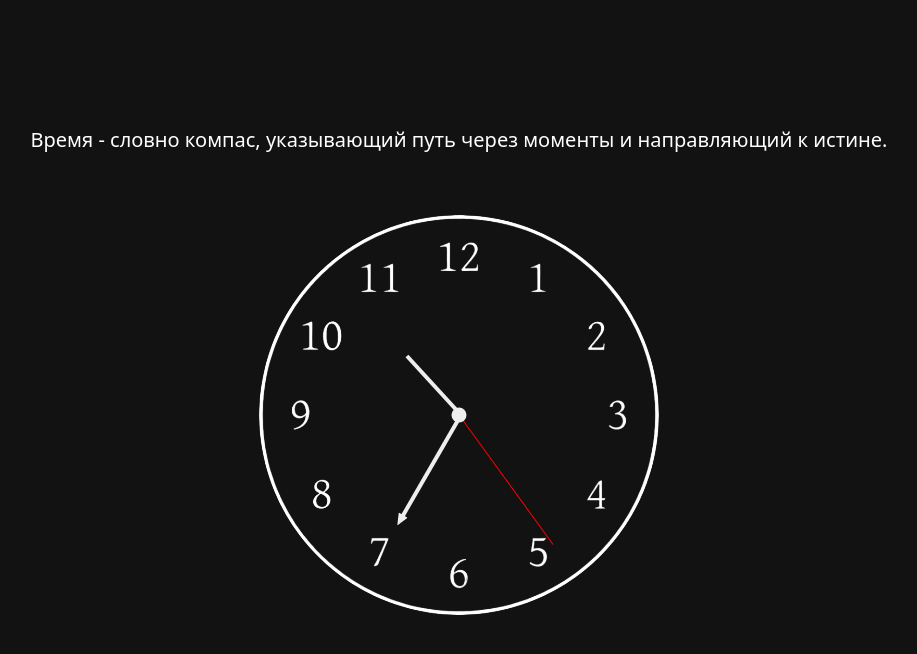
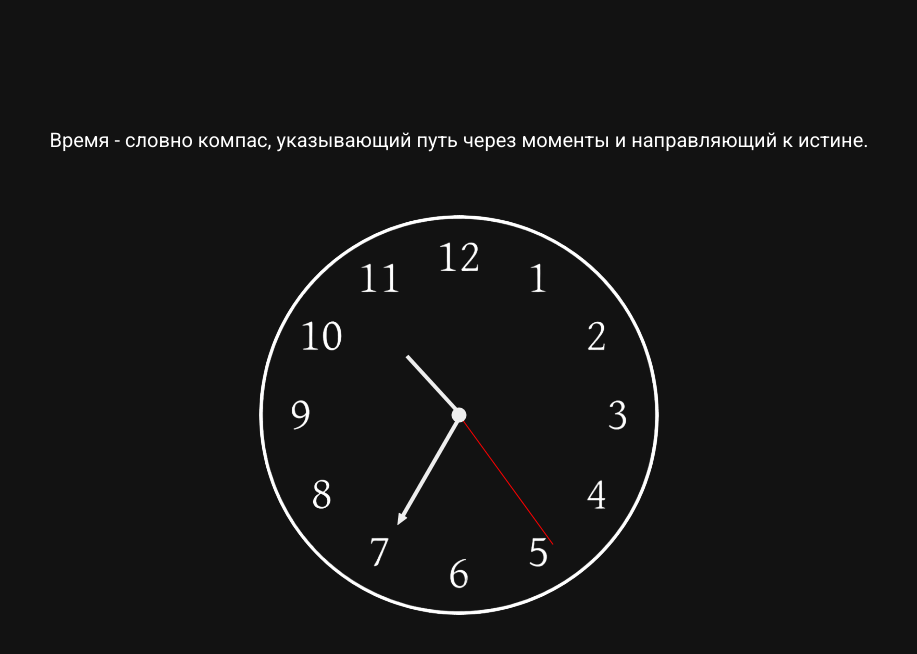
Before and after one commit to GinKey/reactstart, a React (Create React App) app: page /clock in a window 1280 px wide. Shown: the top 654 px of the page, without its empty margins (181-1098 px from the left). Built offline with nearby package versions, Linux system fonts and the light colour scheme.

Commit message:
Clock update 2.1

```diff
--- a/src/Pages/ClockPage.js
+++ b/src/Pages/ClockPage.js
@@ -1,5 +1,6 @@
 import React, { useState, useEffect, useRef } from 'react';
 import '../Components/clock.css';
+import '../Components/fonts.css'
 
 function Clock() {
     const [time, setTime] = useState(new Date());
@@ -37,7 +38,7 @@ function Clock() {
 
     return (
         <div className='app' style={{flexDirection: 'column'}}>
-            <div style={{color: 'white', marginBottom: '60px', fontSize: "20px", marginTop: "-60px"}}>Время - словно компас,
+            <div className='font-roboto' style={{color: 'white', marginBottom: '60px', fontSize: "20px", marginTop: "-60px"}}>Время - словно компас,
                 указывающий путь через моменты и направляющий к истине.</div>
             <div className={`clock ${arrowsPositioned ? 'show' : ''}`}>
                 <div ref={secondsRef} className="hand seconds"></div>
```
